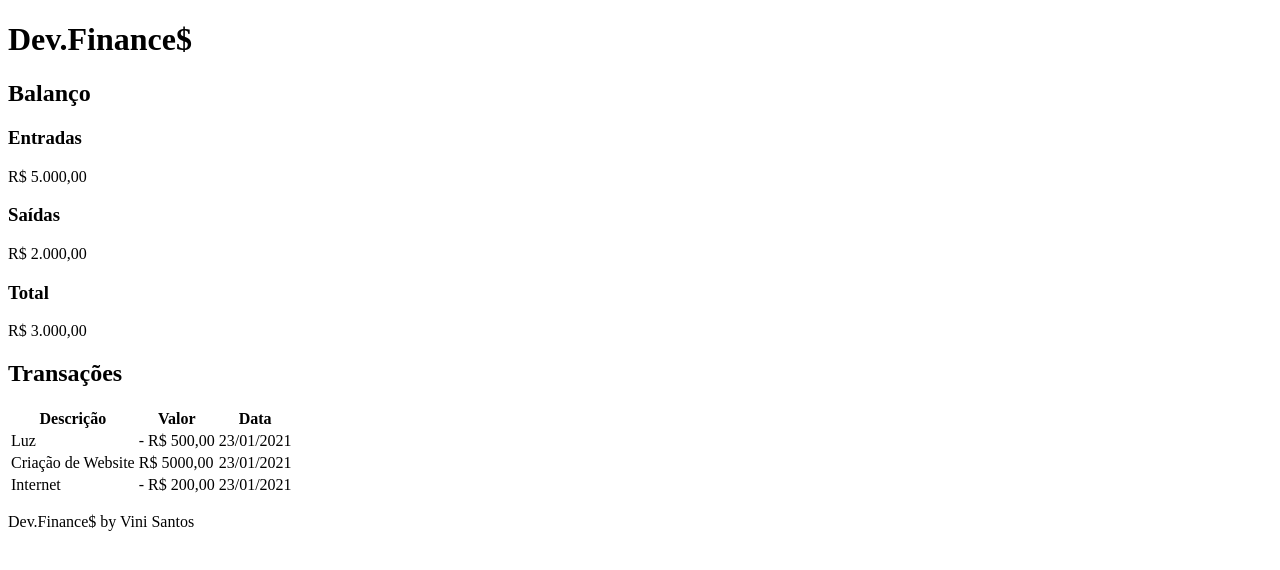
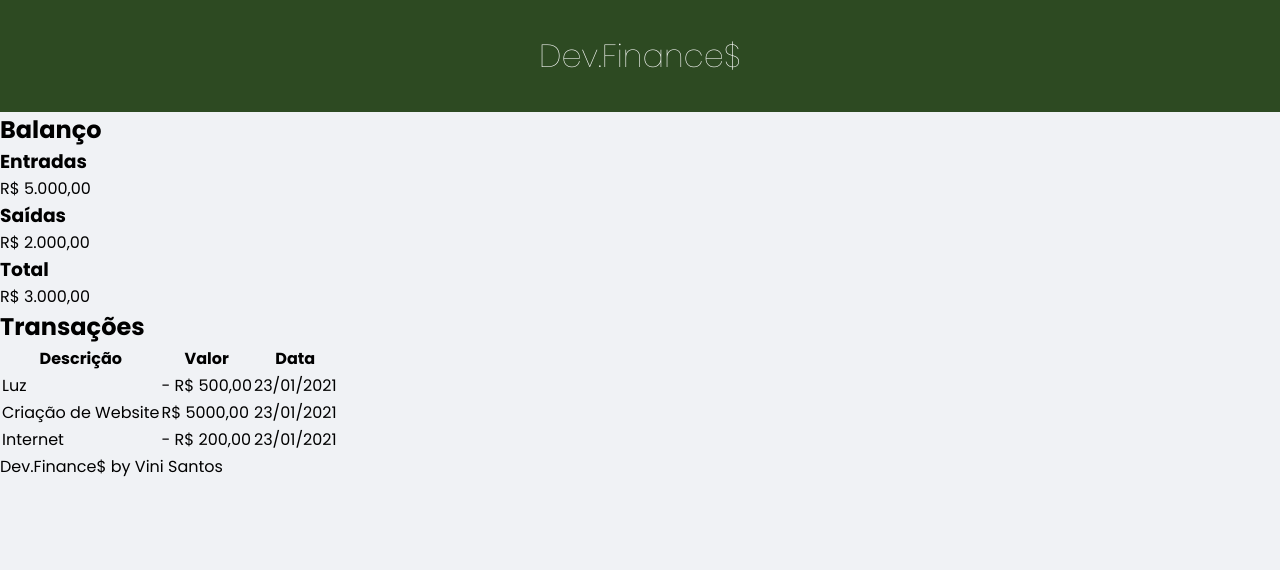
Before and after one commit to santosvini/devfinance, a plain HTML site: page index.html in a window 1280 px wide. Drawn offline with Linux system fonts and the light colour scheme.

Commit message:
estilização da página

```diff
--- a/index.html
+++ b/index.html
@@ -6,6 +6,8 @@
     <title>Dev.Finance$</title>
 
     <link rel="stylesheet" href="./style.css">
+    <link rel="preconnect" href="https://fonts.gstatic.com">
+    <link href="https://fonts.googleapis.com/css2?family=Poppins:ital,wght@0,100;0,400;0,700;1,100;1,400;1,700&display=swap" rel="stylesheet">
   </head>
   <body>
     <header>
--- a/style.css
+++ b/style.css
@@ -0,0 +1,23 @@
+*{
+    margin: 0;
+    padding: 0;
+    box-sizing: border-box;
+}
+
+body {
+    background: #f0f2f5;
+    font-family: 'Poppins', sans-serif;
+}
+
+
+header{
+    background: #2D4A22;
+    padding: 2rem 0;
+    text-align: center;
+
+}
+
+#logo{
+    color: #fff;
+    font-weight: 100;
+}
```
